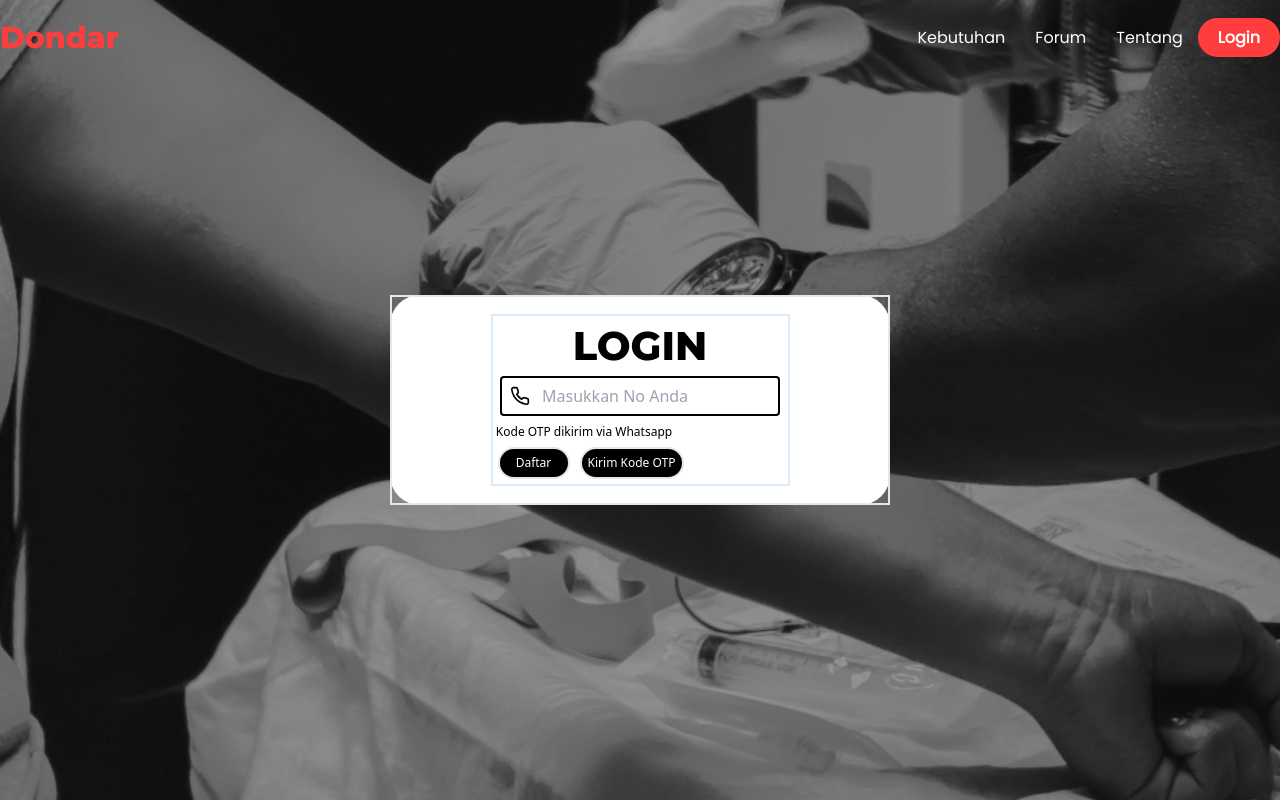
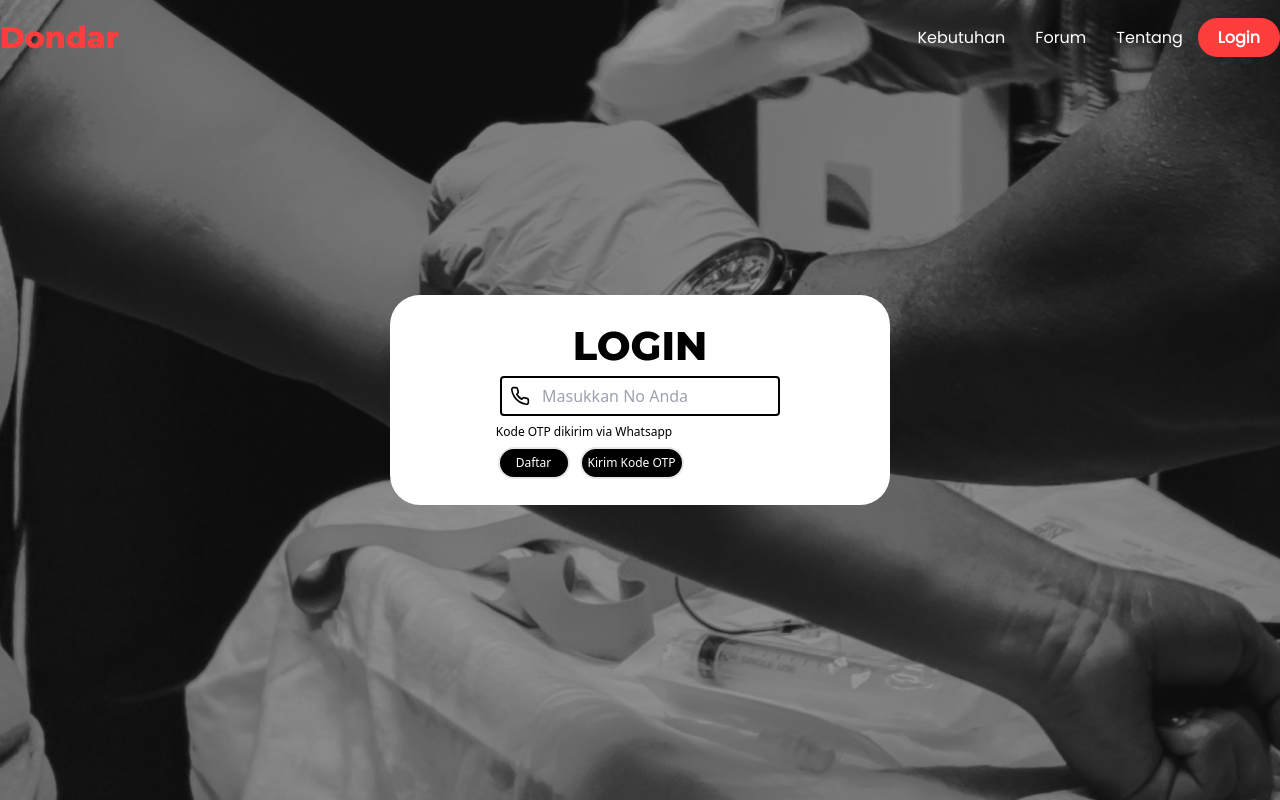
Before and after one commit to abdisavia/DonorDarahFrontEnd, a Next.js app in the folder my-app/: page /Login in a window 1280 px wide. Built offline with nearby package versions, Linux system fonts and the light colour scheme.

Commit message:
new update

```diff
--- a/my-app/src/app/(pages)/Login/page.jsx
+++ b/my-app/src/app/(pages)/Login/page.jsx
@@ -8,8 +8,8 @@ export default function Login() {
         <Navbar itemsColor="text-white" />
         <div className="row">
           <div class="rectangle-36">
-            <div className="wraper text-center border-2">
-              <form className="border-2 border-blue-100">
+            <div className="wraper text-center">
+              <form className="">
                 <label className="text-black font-Title text-[40px] block">LOGIN</label>
                 <div className="input-container">
                   <img
```
